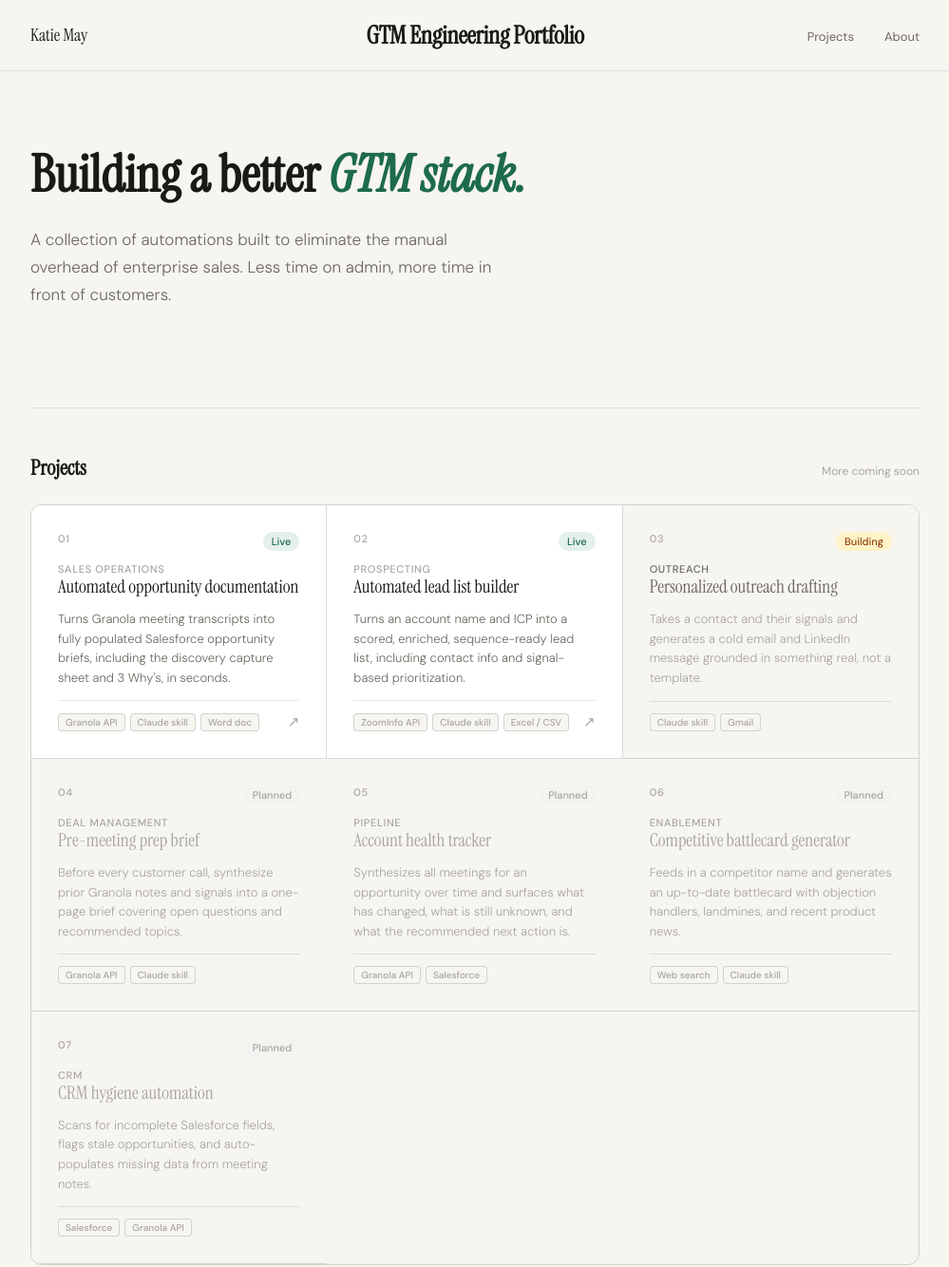
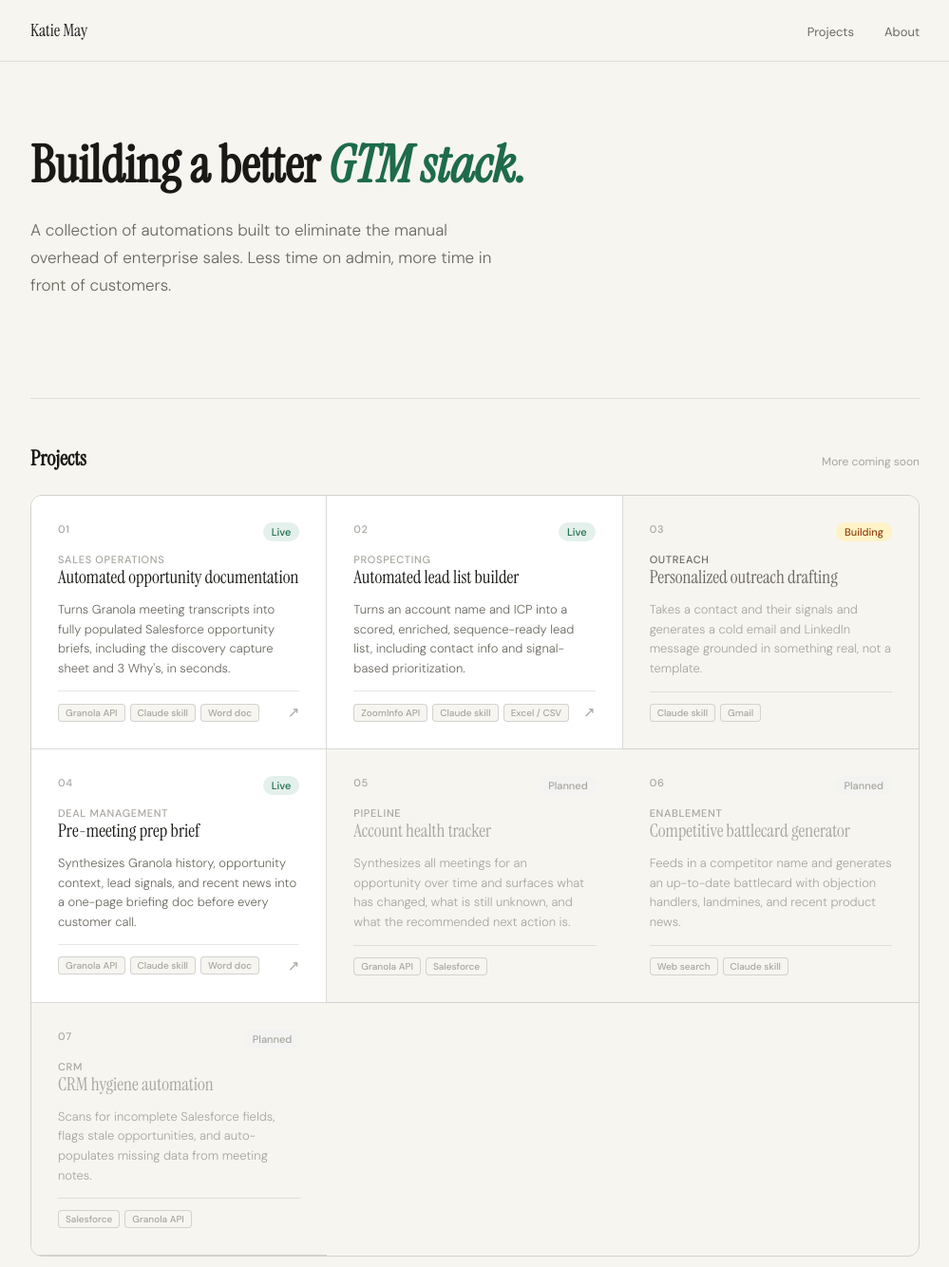
Before and after one commit to katie-may-123/gtm-ai-portfolio, a plain HTML site: page index.html in a window 1280 px wide. Shown: the top 1334 px of the page at 95% size, without its empty margins (140-1139 px from the left). Drawn offline with Linux system fonts and the light colour scheme.

Commit message:
Update index.html
update home page

```diff
--- a/index.html
+++ b/index.html
@@ -40,30 +40,19 @@
     z-index: 10;
   }
   .nav-inner {
-    display: grid;
-    grid-template-columns: 1fr auto 1fr;
+    display: flex;
     align-items: center;
+    justify-content: space-between;
   }
   .nav-name {
     font-family: 'Instrument Serif', serif;
     font-size: 18px;
     color: var(--text-primary);
-    justify-self: start;
-  }
-  .nav-title {
-    font-family: 'Instrument Serif', serif;
-    font-size: 26px;
-    font-weight: 700;
-    color: var(--text-primary);
-    justify-self: center;
-    white-space: nowrap;
-    letter-spacing: -0.01em;
   }
   .nav-links {
     display: flex;
     gap: 2rem;
     list-style: none;
-    justify-self: end;
   }
   .nav-links a {
     font-size: 13px;
@@ -299,9 +288,6 @@
   @media (max-width: 600px) {
     .hero { padding: 3rem 0 2.5rem; }
     .about-strip { grid-template-columns: 1fr; gap: 0.75rem; }
-    .nav-inner { grid-template-columns: 1fr; gap: 0.5rem; }
-    .nav-name { display: none; }
-    .nav-title { justify-self: start; font-size: 20px; }
     .nav-links { display: none; }
     .projects-grid { grid-template-columns: 1fr; }
   }
@@ -312,7 +298,6 @@
 <nav>
   <div class="wrapper nav-inner">
     <span class="nav-name">Katie May</span>
-    <span class="nav-title">GTM Engineering Portfolio</span>
     <ul class="nav-links">
       <li><a href="#projects">Projects</a></li>
       <li><a href="#about">About</a></li>
@@ -396,24 +381,26 @@
         </div>
       </div>
 
-      <!-- Project 04: Planned -->
-      <div class="project-card placeholder">
+      <!-- Project 04: Live -->
+      <a class="project-card" href="project-04/index.html">
         <div class="card-top">
           <span class="card-number">04</span>
-          <span class="card-status status-soon">Planned</span>
+          <span class="card-status status-live">Live</span>
         </div>
         <div>
-          <div class="card-category" style="color: var(--text-muted);">Deal management</div>
-          <div class="card-title" style="color: var(--text-muted);">Pre-meeting prep brief</div>
+          <div class="card-category">Deal management</div>
+          <div class="card-title">Pre-meeting prep brief</div>
         </div>
-        <p class="card-desc" style="color: var(--text-muted);">Before every customer call, synthesize prior Granola notes and signals into a one-page brief covering open questions and recommended topics.</p>
+        <p class="card-desc">Synthesizes Granola history, opportunity context, lead signals, and recent news into a one-page briefing doc before every customer call.</p>
         <div class="card-footer">
           <div class="card-tools">
             <span class="tool-tag">Granola API</span>
             <span class="tool-tag">Claude skill</span>
+            <span class="tool-tag">Word doc</span>
           </div>
+          <span class="card-arrow">↗</span>
         </div>
-      </div>
+      </a>
 
       <!-- Project 05: Planned -->
       <div class="project-card placeholder">
```
